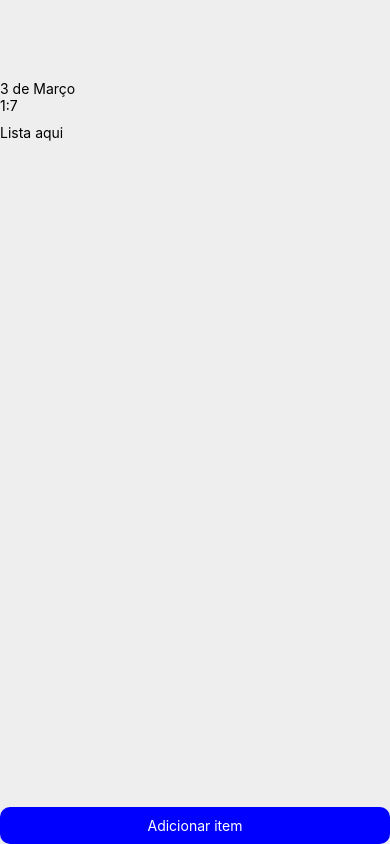
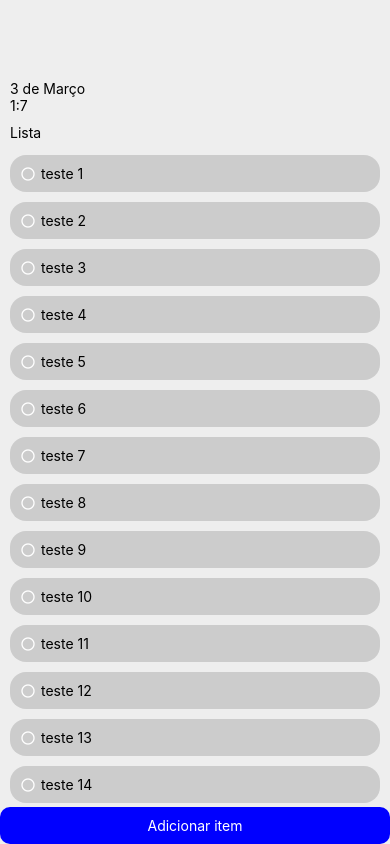
Before and after one commit to marcoswitcel/todo-list-react-native, a React Native app: screen / in a window 390 px wide. Built offline with nearby package versions, Linux system fonts and the light colour scheme.

Commit message:
contex api testada

```diff
--- a/src/App.js
+++ b/src/App.js
@@ -1,14 +1,16 @@
 import { StatusBar } from 'expo-status-bar';
 import React, { useState, useEffect} from 'react';
-import { TextInput, Keyboard, Modal, Pressable, SafeAreaView, StyleSheet, BackHandler, Alert } from 'react-native';
+import { TextInput, Keyboard, Modal, Pressable, SafeAreaView, ScrollView, StyleSheet, BackHandler, Alert } from 'react-native';
 import Button from './components/Button';
 import DateAndTime from './components/DateAndTime';
 import TaskList from './components/TaskList';
+import GlobalContextProvider, { GlobalAppContext } from './contexts/GlobalContext';
 import Task from './models/Task';
 
 
 export default function App() {
-  const [tasks, setTasks] = useState([]);
+  // @TODO desfazer aqui
+
   const [modalVisible, setModalVisible] = useState(false);
   const [text, setText] = useState('');
 
@@ -35,9 +37,7 @@ export default function App() {
     };
   }, []);
 
-  const updateList = (task) => {
-    setTasks([...tasks, task]);
-  }
+
   const handlePress = () => {
 
     setModalVisible(true);
@@ -47,6 +47,20 @@ export default function App() {
     setModalVisible(false);
   }
 
+  return (
+    <GlobalContextProvider>
+      <SafeAreaView style={styles.container}>
+        <StatusBar style='light' backgroundColor='blue' />
+        <ScrollView style={styles.scrollView}>
+          <DateAndTime />
+          <TaskList title='Lista'/>
+        </ScrollView>
+        <Button text='Adicionar item' onPress={handlePress} />
+        <GlobalAppContext.Consumer>
+          {(contex) => {
+            const updateList = (task) => {
+              contex.setTasks([...contex.tasks, task]);
+            }
             const handleSubmit = () => {
               if (text === '') return;
 
@@ -55,13 +69,7 @@ export default function App() {
               setText('');
               setModalVisible(false);
             }
-
             return (
-    <SafeAreaView style={styles.container}>
-      <StatusBar style='auto' />
-      <DateAndTime />
-      <TaskList title='Lista aqui' tasks={tasks} setTasks={setTasks}></TaskList>
-      <Button text='Adicionar item' onPress={handlePress} />
               <Modal
                 animationType='fade'
                 transparent={true}
@@ -80,7 +88,11 @@ export default function App() {
                   />
                 </Pressable>
               </Modal>
+            );
+          }}
+        </GlobalAppContext.Consumer>
       </SafeAreaView>
+    </GlobalContextProvider>
   );
 }
 
@@ -88,9 +100,14 @@ const styles = StyleSheet.create({
   container: {
     flex: 1,
     backgroundColor: '#eee',
-    padding: 10,
-    paddingTop: 70,
     alignItems: 'center',
     justifyContent: 'flex-start',
   },
+  scrollView: {
+    flex: 1,
+    width: '100%',
+    padding: 10,
+    paddingTop: 70,
+
+  },
 });
--- a/src/components/TaskList/index.js
+++ b/src/components/TaskList/index.js
@@ -2,6 +2,7 @@ import React, { useState } from 'react';
 import { Text, View, TouchableOpacity } from 'react-native';
 import styles from './styles';
 import { MaterialIcons } from '@expo/vector-icons';
+import { GlobalAppContext } from '../../contexts/GlobalContext';
 
 /**
  * @typedef {import('../../models/Task.js').default} Task
@@ -10,26 +11,24 @@ import { MaterialIcons } from '@expo/vector-icons';
 /**
  * @param {object} param0
  * @param {string} param0.title
- * @param {Task[]} param0.tasks
- * @param { React.Dispatch<React.SetStateAction<Task[]>>} param0.setTasks
- * @returns
  */
-export const TaskList = ({ title, tasks, setTasks }) => {
-
-  const toggleTaskDone = (task) => {
-    task.done = !task.done;
-    setTasks([...tasks]);
-  }
-
-  return (
+export const TaskList = ({ title  }) => (
   <View style={styles.container}>
     <View style={styles.title}>
       <Text>{title}</Text>
     </View>
+    <GlobalAppContext.Consumer>
+      {(context) => {
+        const toggleTaskDone = (task) => {
+          task.done = !task.done;
+          context.setTasks([...context.tasks]);
+        }
+
+        return (
           <View style={styles.list}>
-        {tasks.map((task) => (
+            {context.tasks.map((task) => (
               <TouchableOpacity
-            style={[styles.listItem, task.done ? styles.listItemMarked : styles.listItemUnmarked ]}
+                style={[styles.listItem, task.done ? styles.listItemMarked : styles.listItemUnmarked]}
                 onPress={() => toggleTaskDone(task)}
                 key={task.id}
               >
@@ -45,8 +44,10 @@ export const TaskList = ({ title, tasks, setTasks }) => {
               </TouchableOpacity>
             ))}
           </View>
+        );
+      }}
+    </GlobalAppContext.Consumer>
   </View>
 );
-};
 
 export default TaskList;
--- /dev/null
+++ b/src/contexts/GlobalContext.js
@@ -0,0 +1,28 @@
+import React, { useState }  from 'react';
+import Task from '../models/Task';
+
+/**
+ * @typedef {{
+ *  tasks: Task[],
+ *  setTasks: React.Dispatch<React.SetStateAction<Task[]>>
+ * }} GlobalContex
+ */
+
+/** @type {React.Context<GlobalContex>} */ // @ts-expect-error
+export const GlobalAppContext = React.createContext({});
+
+export const GlobalContextProvider = ({ children }) => {
+  const [tasks, setTasks] = useState(Array(200).fill(0).map((_, i) => new Task("teste " + (i+1))));
+
+  return (
+    <GlobalAppContext.Provider
+      value={{
+        tasks, setTasks
+      }}
+    >
+      {children}
+    </GlobalAppContext.Provider>
+  );
+}
+
+export default GlobalContextProvider;
```
Lines whose indentation alone changed are shown as unchanged.
